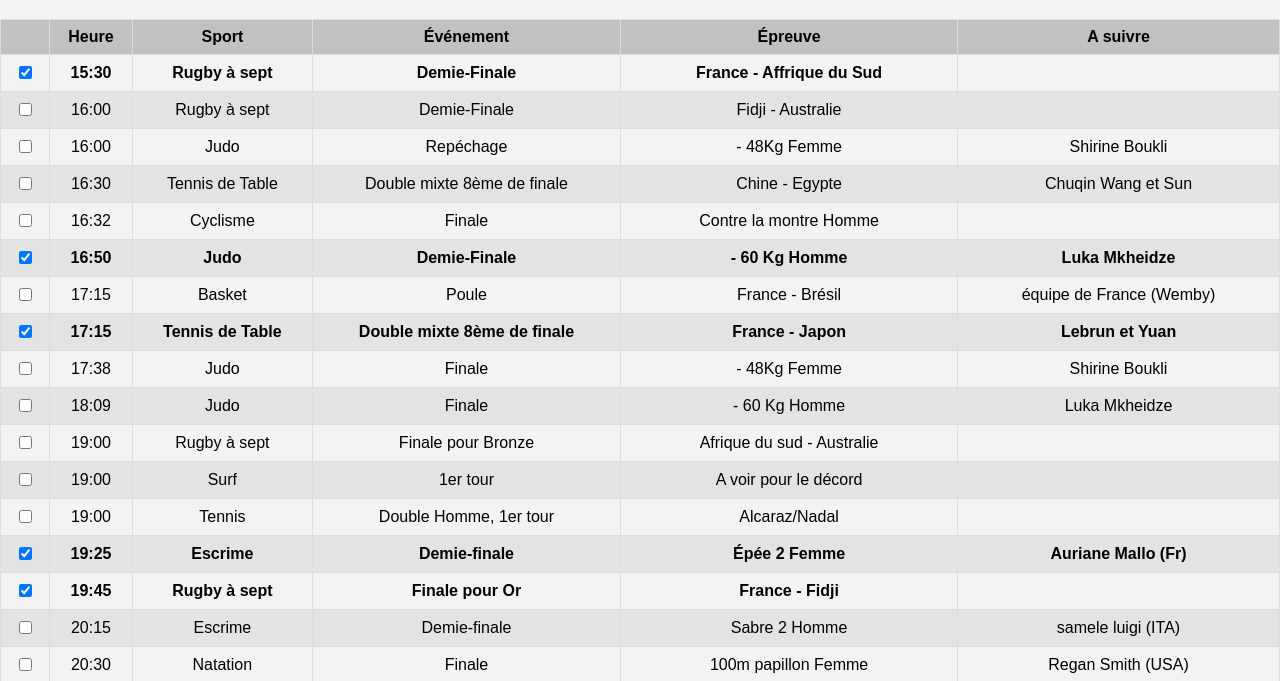
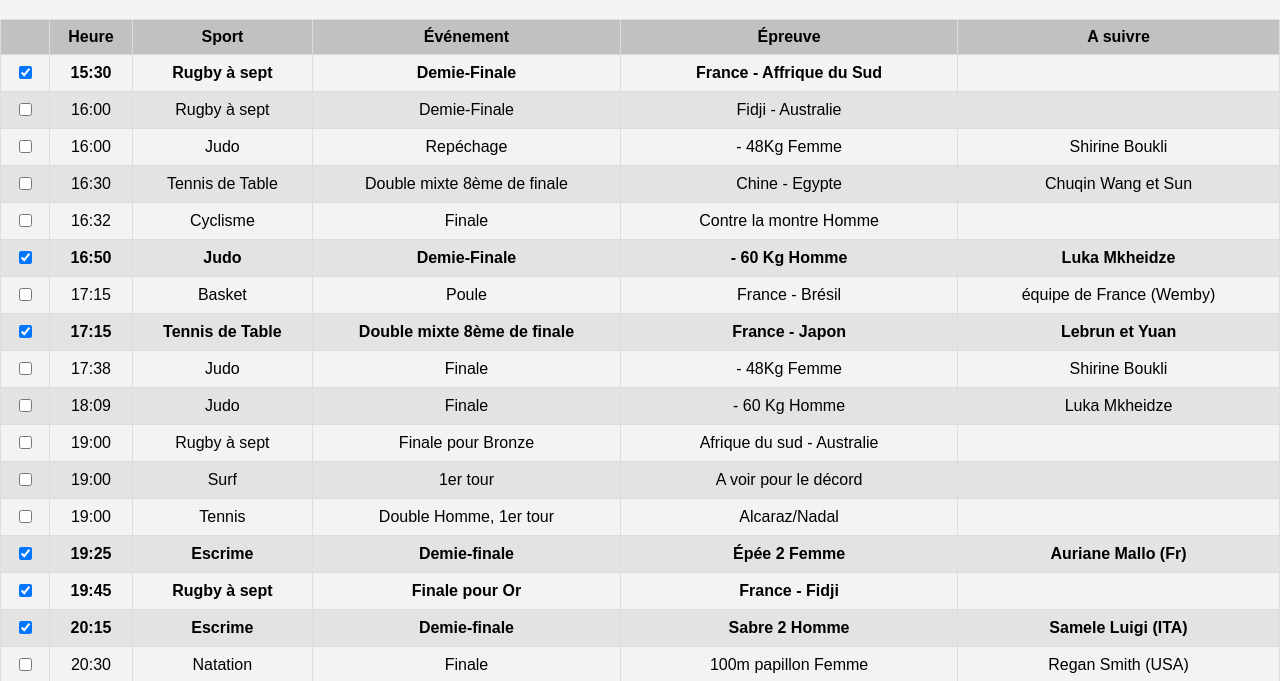
Before and after one commit to Attila4446/Programme-JO-Paris-2024, a plain HTML site: page 27juillet.html in a window 1280 px wide. Shown: the part 120-801 px from the top of the page. Drawn offline with Linux system fonts and the light colour scheme.

Commit message:
Update 27juillet.html

```diff
--- a/27juillet.html
+++ b/27juillet.html
@@ -207,12 +207,12 @@
         <td></td>
       </tr>
       <tr>
-        <td><input type="checkbox"></td>
+        <td><input type="checkbox" checked></td>
         <td>20:15</td>
         <td>Escrime</td>
         <td>Demie-finale</td>
         <td>Sabre 2 Homme</td>
-        <td>samele luigi (ITA)</td>
+        <td>Samele Luigi (ITA)</td>
       </tr>
       <tr>
         <td><input type="checkbox"></td>
```
